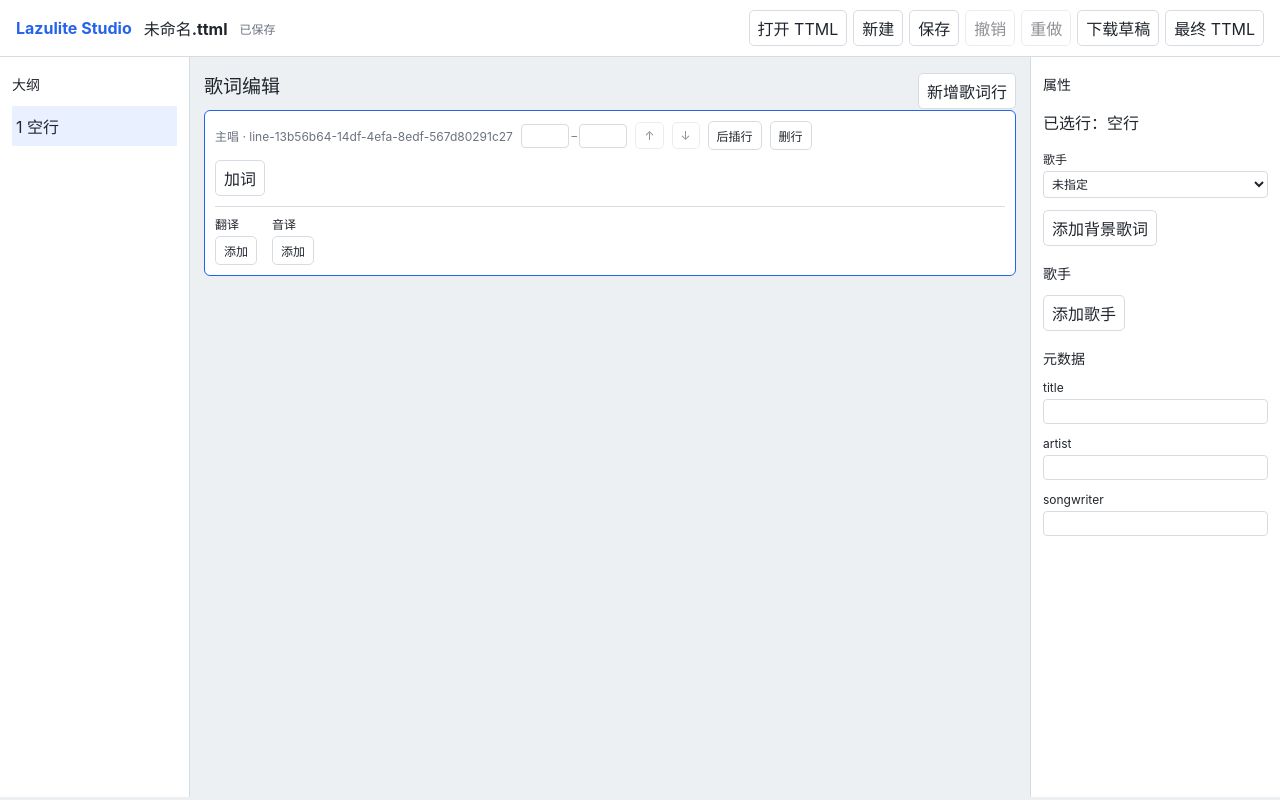
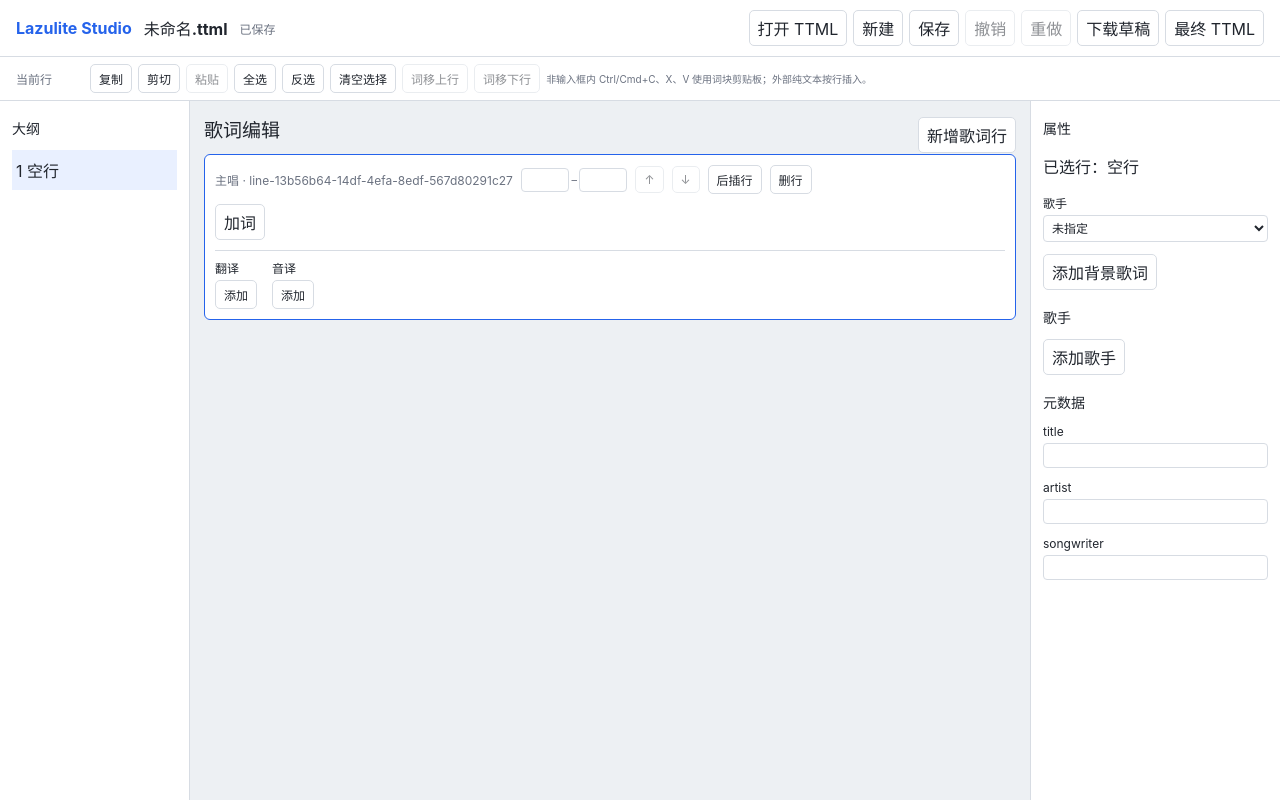
Before and after one commit to zet-wu/Lazulite-studio, a React (Vite) app in the folder frontend/: page /editor in a window 1280 px wide. Built offline with nearby package versions, Linux system fonts and the light colour scheme.

Commit message:
接入E2多选剪贴与跨行移动界面

```diff
--- a/frontend/src/features/Workspace.tsx
+++ b/frontend/src/features/Workspace.tsx
@@ -76,7 +76,7 @@ function ProjectEditor({ projectId, title, initialTtml, initialRevision, asset }
     <button onClick={() => { if (editor.dirty || editor.conflict || editor.saving) setMessage('请先保存后发布'); else navigate(`/projects/${projectId}/export`); }}>发布与下载</button>
     <p>{line ? `当前行：${lineText(line)}` : '无歌词行'}</p>
   </div>;
-  return <><EditorSurface title={title} document={editor.document} apply={(command) => { if (!editor.apply(command)) setMessage('保存冲突，请先处理'); }} undo={editor.undo} redo={editor.redo}
+  return <><EditorSurface title={title} document={editor.document} apply={(command) => { if (!editor.apply(command)) throw new Error('保存冲突，请先处理'); }} undo={editor.undo} redo={editor.redo}
     canUndo={editor.canUndo} canRedo={editor.canRedo} dirty={editor.dirty} saving={editor.saving} error={message || editor.error}
     onSave={() => void editor.save()} onDraft={() => exportFile(true)} onFinal={() => exportFile(false)} auxiliary={auxiliary}
     selectedLineId={selectedLineId} playheadLineId={playheadLineId} onSelectLine={(id) => { setSelectedLineId(id); setParams((current) => { current.set('line', id); return current; }, { replace: true }); }} />
--- a/frontend/src/features/editor/EditorSurface.tsx
+++ b/frontend/src/features/editor/EditorSurface.tsx
@@ -3,6 +3,7 @@ import { Link } from 'react-router-dom';
 import type { LyricCommand } from '../../domain/lyric-commands';
 import { createLine, createWord, lineText, type LyricDocument, type LyricLine, type LyricWord, type TimeUs } from '../../domain/lyric-document';
 import { utf16ToCodePoint } from '../../domain/text-boundaries';
+import { copySelection, cutSelection, invertIds, moveWordsAcrossLine, pastePlain, pasteRich, selectIds, type EditorClipboard, type EditorSelection } from './editing-actions';
 import styles from './semantic-editor.module.css';
 
 type Props = {
@@ -36,6 +37,10 @@ function parseSeconds(value: string): TimeUs {
   return number;
 }
 
+function isTextInput(target: EventTarget) {
+  return target instanceof Element && Boolean(target.closest('input, textarea, select, [contenteditable="true"]'));
+}
+
 function DraftInput({ value, label, onCommit, onFocus, onSplit, onMove }: { value: string; label: string; onCommit: (value: string) => void; onFocus?: () => void; onSplit?: (at: number) => void; onMove?: (direction: -1 | 1) => void }) {
   const [draft, setDraft] = useState(value);
   const ref = useRef<HTMLInputElement>(null);
@@ -66,14 +71,95 @@ function TimePair({ begin, end, label, onCommit }: { begin: TimeUs; end: TimeUs;
 
 export function EditorSurface(props: Props) {
   const { document, apply } = props;
-  const [selection, setSelection] = useState<{ lineId: string; wordId: string | null; rubyId: string | null } | null>(null);
+  const [selection, setSelection] = useState<EditorSelection | null>(null);
+  const [clipboard, setClipboard] = useState<EditorClipboard | null>(null);
   const [message, setMessage] = useState('');
-  const selectedLine = document.lines.find((line) => line.id === (selection?.lineId ?? props.selectedLineId)) ?? document.lines[0];
+  useEffect(() => {
+    setSelection((current) => {
+      if (!current) return current;
+      if (current.kind === 'lines') {
+        const order = document.lines.filter((line) => !line.backgroundOf).map((line) => line.id);
+        const ids = current.ids.filter((id) => order.includes(id));
+        if (ids.length === current.ids.length && (current.activeId === '' || document.lines.some((line) => line.id === current.activeId))) return current;
+        return { ...current, ids, anchorId: order.includes(current.anchorId) ? current.anchorId : ids[0] ?? '', activeId: document.lines.some((line) => line.id === current.activeId) ? current.activeId : ids.at(-1) ?? '' };
+      }
+      const line = document.lines.find((item) => item.id === current.lineId);
+      const ids = current.ids.filter((id) => line?.words.some((word) => word.id === id));
+      if (line && ids.length === current.ids.length && (!current.rubyId || line.words.some((word) => word.rubyUnits.some((unit) => unit.id === current.rubyId)))) return current;
+      return line ? { ...current, ids, anchorId: line.words.some((word) => word.id === current.anchorId) ? current.anchorId : ids[0] ?? '', activeId: ids.includes(current.activeId) ? current.activeId : ids.at(-1) ?? '', rubyId: null }
+        : { kind: 'lines', ids: [], anchorId: '', activeId: '' };
+    });
+  }, [document]);
+  const activeLineId = selection?.kind === 'words' ? selection.lineId : selection?.activeId || props.selectedLineId;
+  const selectedLine = document.lines.find((line) => line.id === activeLineId) ?? document.lines[0];
   const mainLines = document.lines.filter((line) => !line.backgroundOf);
-  const select = (lineId: string, wordId: string | null = null, rubyId: string | null = null) => { setSelection({ lineId, wordId, rubyId }); props.onSelectLine?.(lineId); };
+  const mainIds = mainLines.map((line) => line.id);
+  const selectLine = (line: LyricLine, shift = false, toggle = false) => {
+    const id = line.backgroundOf ?? line.id;
+    const previous = selection?.kind === 'lines' ? selection : null;
+    const ids = selectIds(mainIds, previous?.ids ?? [], previous?.anchorId ?? id, id, shift, toggle);
+    setSelection({ kind: 'lines', ids, anchorId: shift ? previous?.anchorId ?? id : id, activeId: line.id });
+    props.onSelectLine?.(line.id);
+  };
+  const selectWord = (line: LyricLine, word: LyricWord, shift = false, toggle = false, rubyId: string | null = null) => {
+    const previous = selection?.kind === 'words' && selection.lineId === line.id ? selection : null;
+    const ids = selectIds(line.words.map((item) => item.id), previous?.ids ?? [], previous?.anchorId ?? word.id, word.id, shift, toggle);
+    setSelection({ kind: 'words', lineId: line.id, ids, anchorId: shift ? previous?.anchorId ?? word.id : word.id, activeId: word.id, rubyId });
+    props.onSelectLine?.(line.id);
+  };
   const dispatch = (command: LyricCommand) => {
-    try { apply(command); setMessage(''); }
-    catch (error) { setMessage(error instanceof Error ? error.message : '编辑失败'); }
+    try { apply(command); setMessage(''); return true; }
+    catch (error) { setMessage(error instanceof Error ? error.message : '编辑失败'); return false; }
+  };
+  const currentSelection = (): EditorSelection | null => selection ?? (selectedLine ? { kind: 'lines', ids: [selectedLine.backgroundOf ?? selectedLine.id], anchorId: selectedLine.backgroundOf ?? selectedLine.id, activeId: selectedLine.id } : null);
+  const copy = () => {
+    const current = currentSelection();
+    if (!current?.ids.length) return null;
+    const next = copySelection(document, current);
+    setClipboard(next);
+    setMessage('已复制到编辑器剪贴板');
+    return next;
+  };
+  const cut = () => {
+    const current = currentSelection();
+    if (!current?.ids.length) return null;
+    const next = copySelection(document, current);
+    if (dispatch(cutSelection(current))) {
+      setClipboard(next);
+      const available = current.kind === 'words' ? current.lineId : mainIds.filter((id) => !current.ids.includes(id)).at(-1);
+      setSelection(available ? { kind: 'lines', ids: [available], anchorId: available, activeId: available } : { kind: 'lines', ids: [], anchorId: '', activeId: '' });
+      return next;
+    }
+    return null;
+  };
+  const paste = (next: EditorClipboard | null, plain?: string) => {
+    if (!next && !plain) return;
+    try {
+      const result = next ? pasteRich(document, next, currentSelection()) : pastePlain(document, plain!, currentSelection());
+      if (dispatch(result.command)) setSelection(result.selection);
+    } catch (error) { setMessage(error instanceof Error ? error.message : '粘贴失败'); }
+  };
+  const selectAll = (invert: boolean) => {
+    if (selection?.kind === 'words') {
+      const line = document.lines.find((item) => item.id === selection.lineId)!;
+      const order = line.words.map((word) => word.id);
+      const ids = invert ? invertIds(order, selection.ids) : order;
+      setSelection({ ...selection, ids, anchorId: ids[0] ?? '', activeId: ids.at(-1) ?? '' });
+    } else {
+      const ids = invert ? invertIds(mainIds, selection?.kind === 'lines' ? selection.ids : []) : mainIds;
+      setSelection({ kind: 'lines', ids, anchorId: ids[0] ?? '', activeId: ids.at(-1) ?? '' });
+    }
+  };
+  const moveSelectedWords = (direction: -1 | 1) => {
+    if (selection?.kind !== 'words' || !selection.ids.length) return;
+    const target = document.lines[document.lines.findIndex((line) => line.id === selection.lineId) + direction];
+    if (!target) return;
+    try {
+      if (dispatch(moveWordsAcrossLine(document, selection, target.id))) {
+        setSelection({ ...selection, lineId: target.id, rubyId: null });
+        props.onSelectLine?.(target.id);
+      }
+    } catch (error) { setMessage(error instanceof Error ? error.message : '跨行移动失败'); }
   };
   const sublyric = (line: LyricLine, kind: 'translations' | 'romanizations', index: number, text: string) => {
     const items = line[kind].map((item, i) => i === index ? { ...item, text } : item);
@@ -89,9 +175,12 @@ export function EditorSurface(props: Props) {
     if (index + direction < 0 || index + direction >= line.words.length) return;
     dispatch({ type: 'move-word', lineId: line.id, wordId: word.id, toLineId: line.id, afterWordId: direction < 0 ? line.words[index - 2]?.id ?? null : line.words[index + 1].id });
   };
-  const wordView = (line: LyricLine, word: LyricWord, index: number) => <div className={`${styles.word} ${selection?.wordId === word.id ? styles.selectedWord : ''}`} key={word.id} data-word-id={word.id}>
+  const wordView = (line: LyricLine, word: LyricWord, index: number) => <div className={`${styles.word} ${selection?.kind === 'words' && selection.ids.includes(word.id) ? styles.selectedWord : ''}`} key={word.id} data-word-id={word.id} tabIndex={0}
+    onFocus={(event) => { if (event.target === event.currentTarget) selectWord(line, word); }}
+    onMouseDown={(event) => { if (event.shiftKey || event.ctrlKey || event.metaKey) { event.preventDefault(); selectWord(line, word, event.shiftKey, event.ctrlKey || event.metaKey); } }}
+    onClick={(event) => { if (!event.shiftKey && !event.ctrlKey && !event.metaKey && !(event.target as Element).closest('[data-ruby-id],button')) selectWord(line, word); }}>
     <div className={styles.wordMain}>
-      <DraftInput value={word.text} label={`词 ${word.text}`} onFocus={() => select(line.id, word.id)}
+      <DraftInput value={word.text} label={`词 ${word.text}`} onFocus={() => selectWord(line, word)}
         onCommit={(text) => dispatch({ type: 'edit-word', lineId: line.id, wordId: word.id, text })}
         onSplit={(at) => dispatch({ type: 'split-word', lineId: line.id, wordId: word.id, at: utf16ToCodePoint(word.text, at) })}
         onMove={(direction) => moveWord(line, word, direction)} />
@@ -104,21 +193,47 @@ export function EditorSurface(props: Props) {
       <button aria-label={`删除词 ${word.text}`} onClick={() => dispatch({ type: 'delete-word', lineId: line.id, wordId: word.id })}>×</button>
     </div>
     <TimePair begin={word.beginUs} end={word.endUs} label={`词 ${word.text}`} onCommit={(beginUs, endUs) => dispatch({ type: 'set-word-time', lineId: line.id, wordId: word.id, beginUs, endUs })} />
-    <div className={styles.rubies}>{word.rubyUnits.map((unit) => <div key={unit.id} className={`${styles.ruby} ${selection?.rubyId === unit.id ? styles.selectedRuby : ''}`}>
-      <DraftInput value={unit.reading} label={`读音 ${word.text}`} onFocus={() => select(line.id, word.id, unit.id)}
+    <div className={styles.rubies}>{word.rubyUnits.map((unit) => <div key={unit.id} data-ruby-id={unit.id} className={`${styles.ruby} ${selection?.kind === 'words' && selection.rubyId === unit.id ? styles.selectedRuby : ''}`}>
+      <DraftInput value={unit.reading} label={`读音 ${word.text}`} onFocus={() => selectWord(line, word, false, false, unit.id)}
         onCommit={(reading) => dispatch({ type: 'edit-ruby', lineId: line.id, wordId: word.id, rubyId: unit.id, reading })} />
       <button aria-label={`删除读音 ${unit.reading}`} onClick={() => dispatch({ type: 'delete-ruby', lineId: line.id, wordId: word.id, rubyId: unit.id })}>×</button>
       <TimePair begin={unit.beginUs} end={unit.endUs} label={`读音 ${unit.reading}`} onCommit={(beginUs, endUs) => dispatch({ type: 'set-ruby-time', lineId: line.id, wordId: word.id, rubyId: unit.id, beginUs, endUs })} />
     </div>)}<button onClick={() => { const reading = window.prompt('输入读音'); if (reading) dispatch({ type: 'add-ruby', lineId: line.id, wordId: word.id, reading }); }}>加读音</button></div>
   </div>;
-  return <div className={styles.page}>
+  return <div className={styles.page} onCopy={(event) => {
+    if (isTextInput(event.target)) return;
+    const item = copy();
+    if (item) { event.clipboardData.setData('text/plain', item.text); event.preventDefault(); }
+  }} onCut={(event) => {
+    if (isTextInput(event.target)) return;
+    const item = cut();
+    if (item) { event.clipboardData.setData('text/plain', item.text); event.preventDefault(); }
+  }} onPaste={(event) => {
+    if (isTextInput(event.target)) return;
+    const text = event.clipboardData.getData('text/plain');
+    if (!text) return;
+    event.preventDefault();
+    paste(clipboard?.text === text ? clipboard : null, text);
+  }} onKeyDown={(event) => {
+    if (isTextInput(event.target) || event.nativeEvent.isComposing) return;
+    if ((event.ctrlKey || event.metaKey) && event.key.toLowerCase() === 'a') { event.preventDefault(); selectAll(false); }
+    if (event.key === 'Escape') { event.preventDefault(); setSelection({ kind: 'lines', ids: [], anchorId: '', activeId: '' }); }
+  }}>
     <header className={styles.header}><Link to="/projects" className={styles.brand}>Lazulite Studio</Link><strong>{props.title}</strong><span>{props.saving ? '保存中' : props.dirty ? '未保存' : '已保存'}</span>
       <div className={styles.actions}>{props.onOpen && <label>打开 TTML<input type="file" accept=".ttml,.xml" hidden onChange={(event) => { const file = event.target.files?.[0]; if (file) props.onOpen?.(file); event.target.value = ''; }} /></label>}{props.onNew && <button onClick={props.onNew}>新建</button>}<button onClick={props.onSave} disabled={props.saving}>保存</button><button onClick={props.undo} disabled={!props.canUndo}>撤销</button><button onClick={props.redo} disabled={!props.canRedo}>重做</button><button onClick={props.onDraft}>下载草稿</button><button onClick={props.onFinal}>最终 TTML</button></div>
     </header>
     {(message || props.error) && <p role="alert" className={styles.error}>{message || props.error}</p>}
-    <div className={styles.layout}><aside className={styles.outline}><h2>大纲</h2>{document.lines.map((line, index) => <button key={line.id} className={selectedLine?.id === line.id ? styles.selected : ''} onClick={() => select(line.id)}>{index + 1} {line.backgroundOf ? '↳ ' : ''}{lineText(line) || '空行'}</button>)}</aside>
+    <div className={styles.ribbon} aria-label="编辑操作"><span>{selection ? `${selection.kind === 'words' ? '词' : '行'}已选 ${selection.ids.length}` : '当前行'}</span>
+      <button onClick={() => copy()} disabled={selection?.ids.length === 0}>复制</button><button onClick={() => cut()} disabled={selection?.ids.length === 0}>剪切</button>
+      <button onClick={() => paste(clipboard)} disabled={!clipboard}>粘贴</button><button onClick={() => selectAll(false)}>全选</button><button onClick={() => selectAll(true)}>反选</button>
+      <button onClick={() => setSelection({ kind: 'lines', ids: [], anchorId: '', activeId: '' })}>清空选择</button>
+      <button disabled={selection?.kind !== 'words' || !selection.ids.length || document.lines.findIndex((line) => line.id === selection.lineId) === 0} onClick={() => moveSelectedWords(-1)}>词移上行</button>
+      <button disabled={selection?.kind !== 'words' || !selection.ids.length || document.lines.findIndex((line) => line.id === selection.lineId) === document.lines.length - 1} onClick={() => moveSelectedWords(1)}>词移下行</button>
+      <small>非输入框内 Ctrl/Cmd+C、X、V 使用词块剪贴板；外部纯文本按行插入。</small>
+    </div>
+    <div className={styles.layout}><aside className={styles.outline}><h2>大纲</h2>{document.lines.map((line, index) => <button key={line.id} className={selection?.kind === 'lines' ? selection.ids.includes(line.backgroundOf ?? line.id) ? styles.selected : '' : selectedLine?.id === line.id ? styles.selected : ''} onClick={(event) => selectLine(line, event.shiftKey, event.ctrlKey || event.metaKey)}>{index + 1} {line.backgroundOf ? '↳ ' : ''}{lineText(line) || '空行'}</button>)}</aside>
       <main className={styles.canvas}><div className={styles.canvasHeader}><h1>歌词编辑</h1><button onClick={() => dispatch({ type: 'insert-line', afterLineId: document.lines.at(-1)?.id ?? null })}>新增歌词行</button></div>
-        {document.lines.map((line) => <section className={`${styles.line} ${selectedLine?.id === line.id ? styles.selectedLine : ''} ${props.playheadLineId === line.id ? styles.playheadLine : ''}`} key={line.id} data-line-id={line.id} tabIndex={0} aria-label={`歌词行 ${lineText(line) || '空行'}`} onClick={(event) => { if (!(event.target as Element).closest('[data-word-id]')) select(line.id); }} onKeyDown={(event) => {
+        {document.lines.map((line) => <section className={`${styles.line} ${selection ? selection.kind === 'lines' ? selection.ids.includes(line.backgroundOf ?? line.id) ? styles.selectedLine : '' : selection.lineId === line.id ? styles.selectedLine : '' : selectedLine?.id === line.id ? styles.selectedLine : ''} ${props.playheadLineId === line.id ? styles.playheadLine : ''}`} key={line.id} data-line-id={line.id} tabIndex={0} aria-label={`歌词行 ${lineText(line) || '空行'}`} onClick={(event) => { if (!(event.target as Element).closest('[data-word-id]')) selectLine(line, event.shiftKey, event.ctrlKey || event.metaKey); }} onKeyDown={(event) => {
           if (event.target !== event.currentTarget || event.nativeEvent.isComposing || !event.altKey) return;
           if (event.key === 'ArrowUp' || event.key === 'ArrowDown') { event.preventDefault(); moveLine(line, event.key === 'ArrowUp' ? -1 : 1); }
         }}>
--- a/frontend/src/features/editor/semantic-editor.module.css
+++ b/frontend/src/features/editor/semantic-editor.module.css
@@ -6,6 +6,11 @@
 .actions button, .actions label, .canvasHeader button, .line button, .inspector button { border: 1px solid var(--line); background: var(--panel); color: var(--ink); border-radius: 5px; padding: 5px 8px; cursor: pointer; }
 .actions label { display: inline-flex; align-items: center; }
 .actions button:disabled, .line button:disabled { opacity: .5; cursor: default; }
+.ribbon { display: flex; flex-wrap: wrap; align-items: center; gap: 6px; padding: 7px 16px; border-bottom: 1px solid var(--line); background: var(--panel); font-size: 12px; }
+.ribbon span { min-width: 68px; color: var(--muted); }
+.ribbon button { border: 1px solid var(--line); background: var(--panel); color: var(--ink); border-radius: 5px; padding: 5px 8px; cursor: pointer; }
+.ribbon button:disabled { opacity: .5; cursor: default; }
+.ribbon small { color: var(--muted); }
 .layout { display: grid; grid-template-columns: 190px minmax(0,1fr) 250px; min-height: calc(100vh - 60px); }
 .outline, .inspector { background: var(--panel); padding: 12px; border-right: 1px solid var(--line); }
 .inspector { border-right: 0; border-left: 1px solid var(--line); }
```
Also changed, not shown: 2 other files (tests, documents, lock files or other folders).
